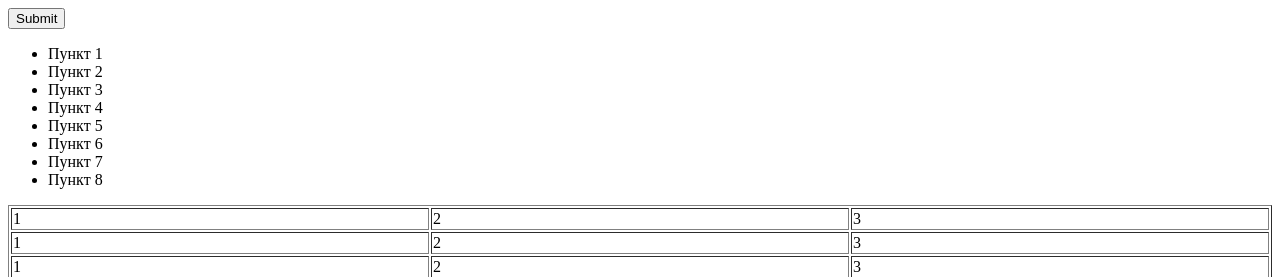
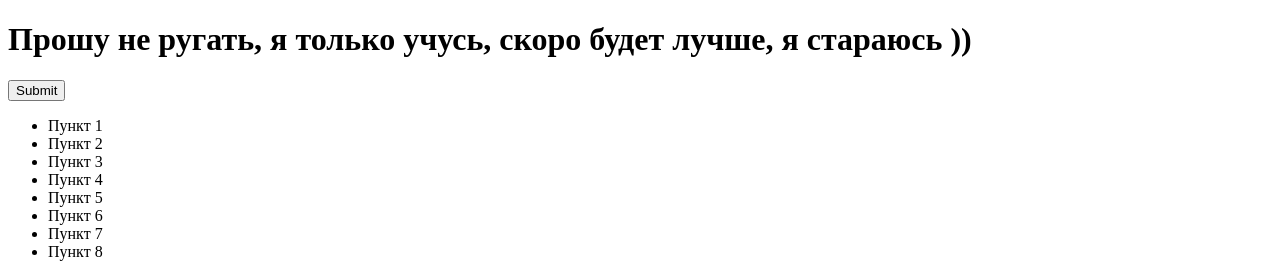
Before and after one commit to Matrix-san/matrix-san.github.io, a plain HTML site: page index.html in a window 1280 px wide. Shown: the top 277 px of the page. Drawn offline with Linux system fonts and the light colour scheme.

Commit message:
html/css

```diff
--- a/index.html
+++ b/index.html
@@ -8,7 +8,8 @@
 </head>
 
 <body>
-<input type="submit" name="Прошу не ругать я только учусь ^_^"/>
+    <h1>Прошу не ругать, я только учусь, скоро будет лучше, я стараюсь ))</h1>
+<input type="submit"/>
 
 
 
```
